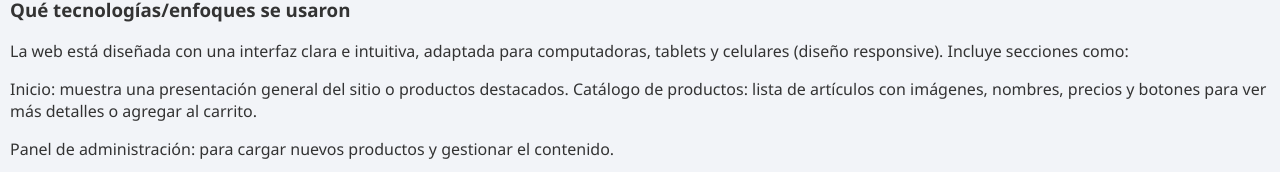
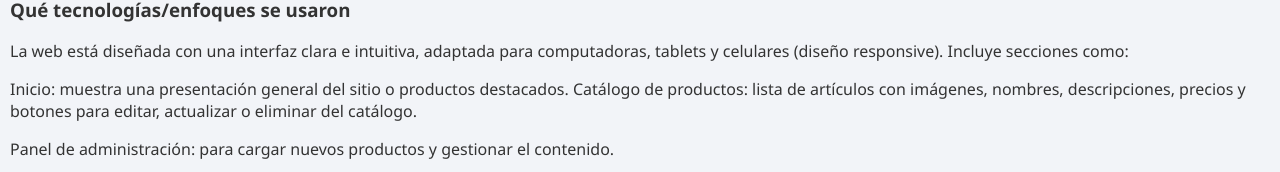
Before and after one commit to IvanaE658/tpf-front-ivana, a React (Vite) app: page /about in a window 1280 px wide. Shown: the part 632-804 px from the top of the page. Built offline with nearby package versions, Linux system fonts and the light colour scheme.

Commit message:
add: archivo README-modificacion texto Sobre Nosotros

```diff
--- a/src/pages/About.jsx
+++ b/src/pages/About.jsx
@@ -14,7 +14,7 @@ const About = () => {
       <h3>Qué tecnologías/enfoques se usaron</h3>
       <p>La web está diseñada con una interfaz clara e intuitiva, adaptada para computadoras, tablets y celulares (diseño responsive). Incluye secciones como:</p>
       <p>Inicio: muestra una presentación general del sitio o productos destacados.
-        Catálogo de productos: lista de artículos con imágenes, nombres, precios y botones para ver más detalles o agregar al carrito.</p>
+        Catálogo de productos: lista de artículos con imágenes, nombres, descripciones, precios y botones para editar, actualizar o eliminar del catálogo.</p>
       <p>Panel de administración: para cargar nuevos productos y gestionar el contenido.
       </p>
       <p>El proyecto está desarrollado con tecnologías web modernas como HTML, CSS, JavaScript y React, y puede ser conectado a una base de datos o integrarse con servicios de pago si se desea escalar.</p>
```
Also changed, not shown: 1 other file (tests, documents, lock files or other folders).
